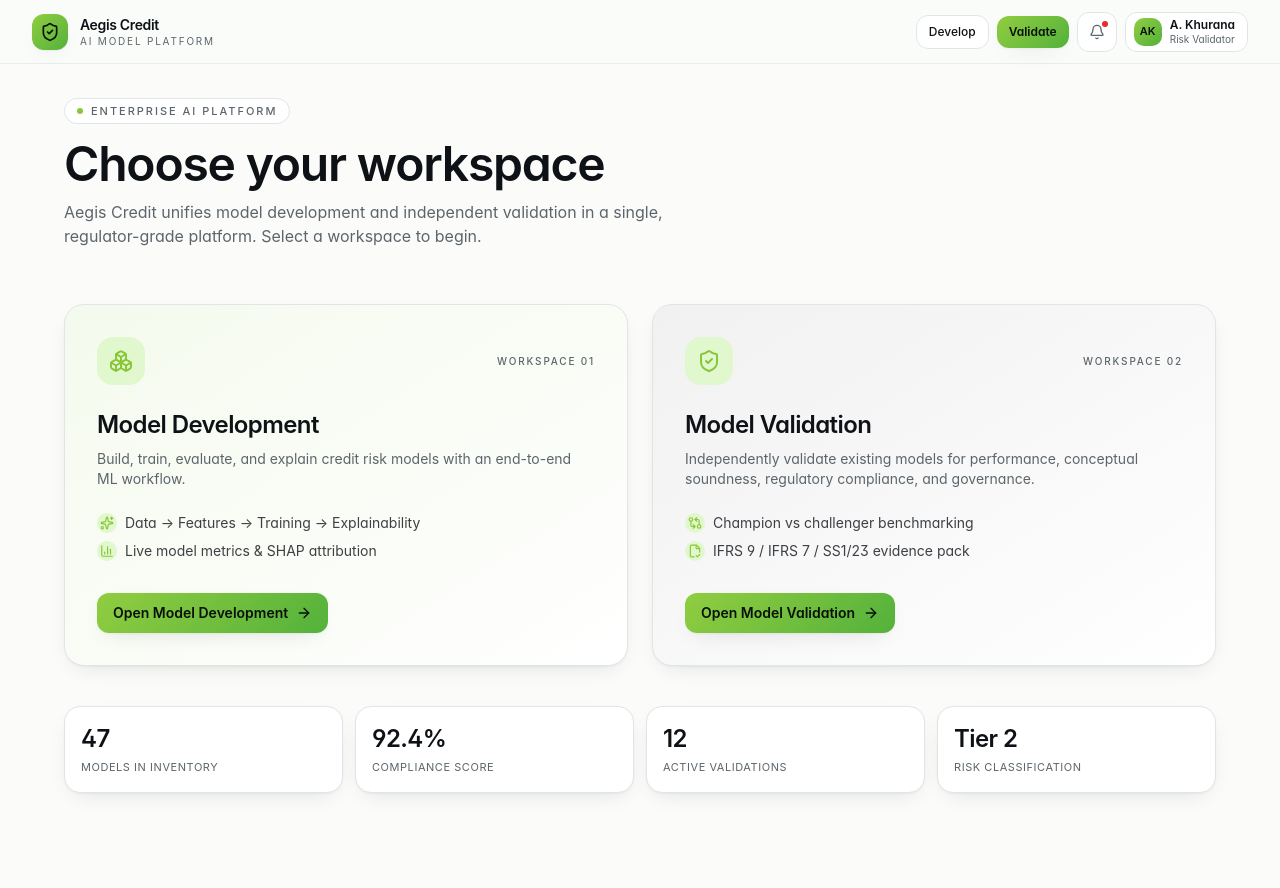
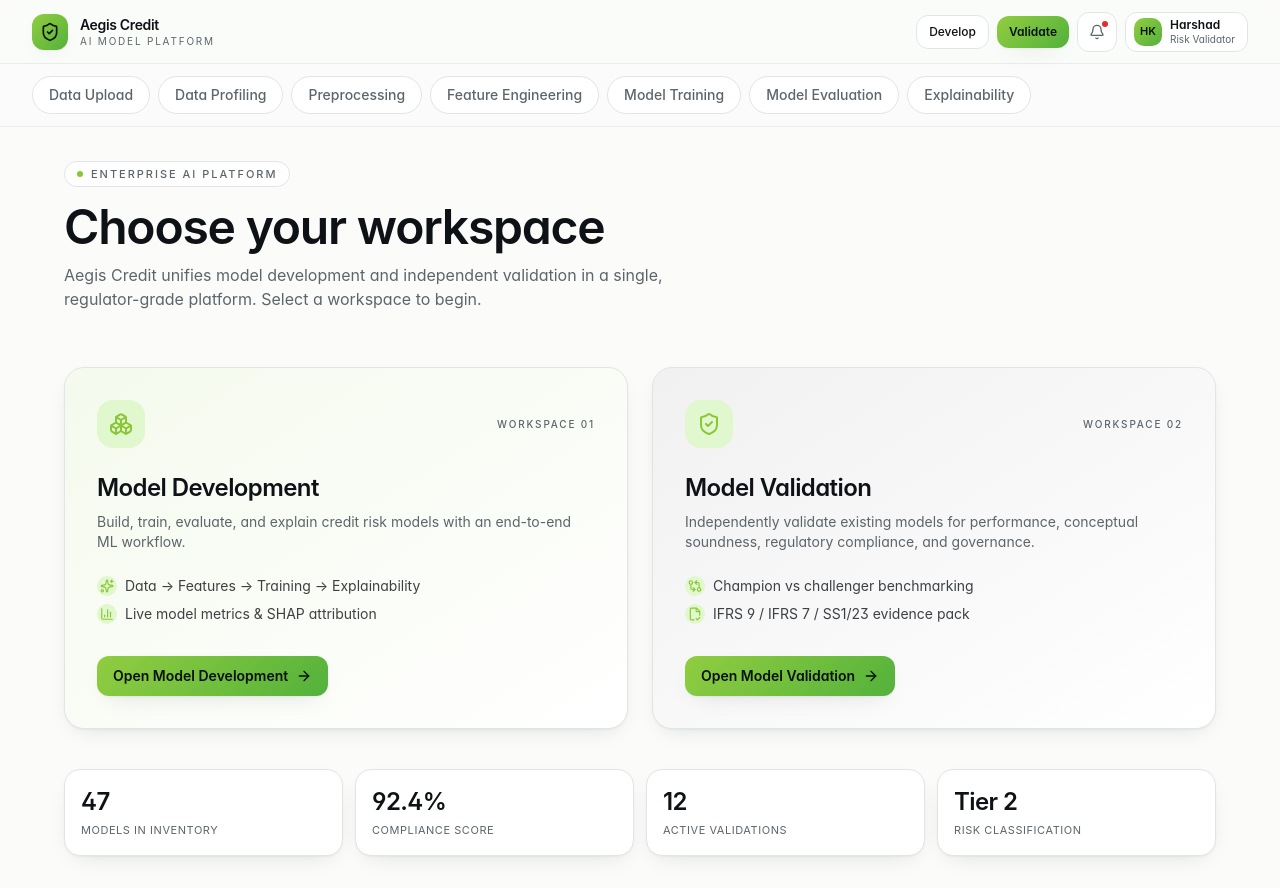
Before and after one commit to harshaddeloitte9/FINAL-FE-BE--1, a React (Vite) app in the folder aegis-frontend/: page / in a window 1280 px wide. Before the commit the page ends 825 px from the top, so only its background shows below. Built offline with nearby package versions, Linux system fonts and the light colour scheme.

Commit message:
Update development UI to match Streamlit layout

```diff
--- a/aegis-frontend/src/components/app-shell.tsx
+++ b/aegis-frontend/src/components/app-shell.tsx
@@ -26,12 +26,15 @@ import { useState, type ReactNode } from "react";
 import { cn } from "@/lib/utils";
 
 type NavItem = { to: string; label: string; icon: typeof Home; exact?: boolean };
-type ModelTab = { to: string; label: string; key: "pd" | "lgd" | "ead" };
 
-const modelTabs: ModelTab[] = [
-  { to: "/pd", label: "PD Model", key: "pd" },
-  { to: "/lgd", label: "LGD Model", key: "lgd" },
-  { to: "/ead", label: "EAD Model", key: "ead" },
+const workflowSteps: Array<{ to: string; label: string }> = [
+  { to: "/data-upload", label: "Data Upload" },
+  { to: "/profiling", label: "Data Profiling" },
+  { to: "/preprocessing", label: "Preprocessing" },
+  { to: "/features", label: "Feature Engineering" },
+  { to: "/training", label: "Model Training" },
+  { to: "/evaluation", label: "Model Evaluation" },
+  { to: "/explainability", label: "Explainability" },
 ];
 
 const developmentNav: NavItem[] = [
@@ -118,7 +121,7 @@ export function AppShell({ children }: { children: ReactNode }) {
             </div>
             {!collapsed && (
               <div className="flex flex-col leading-tight">
-                <span className="text-sm font-semibold tracking-tight">Aegis Credit</span>
+                <span className="text-sm font-semibold tracking-tight">Credit Risk POC</span>
                 <span className="text-[10px] uppercase tracking-[0.18em] text-sidebar-foreground/60">
                   {workspaceLabel}
                 </span>
@@ -260,25 +263,24 @@ export function AppShell({ children }: { children: ReactNode }) {
             </button>
             <div className="flex h-10 items-center gap-2 rounded-lg border border-border bg-card px-2 pr-3">
               <div className="flex h-7 w-7 items-center justify-center rounded-md gradient-primary text-[11px] font-semibold text-primary-foreground">
-                AK
+                HK
               </div>
               <div className="hidden text-left leading-tight sm:block">
-                <div className="text-xs font-semibold">A. Khurana</div>
+                <div className="text-xs font-semibold">Harshad</div>
                 <div className="text-[10px] text-muted-foreground">Risk Validator</div>
               </div>
             </div>
           </div>
         </header>
 
-        {showModelTabs && (
         <div className="border-b border-border/70 bg-background/80 px-4 md:px-8">
           <div className="mx-auto flex max-w-7xl flex-wrap gap-2 py-3">
-              {modelTabs.map((tab) => {
-                const active = activeModelTab === tab.key;
+            {workflowSteps.map((step) => {
+              const active = pathname === step.to || pathname.startsWith(step.to + "/");
               return (
                 <Link
-                    key={tab.to}
-                    to={tab.to}
+                  key={step.to}
+                  to={step.to}
                   className={cn(
                     "rounded-full border px-4 py-2 text-sm font-medium transition-colors",
                     active
@@ -286,13 +288,12 @@ export function AppShell({ children }: { children: ReactNode }) {
                       : "border-border bg-card text-muted-foreground hover:border-primary/40 hover:text-foreground",
                   )}
                 >
-                    {tab.label}
+                  {step.label}
                 </Link>
               );
             })}
           </div>
         </div>
-        )}
 
         <main className="flex-1 px-4 py-6 md:px-8 md:py-8">{children}</main>
       </div>
```
Lines whose indentation alone changed are shown as unchanged.
